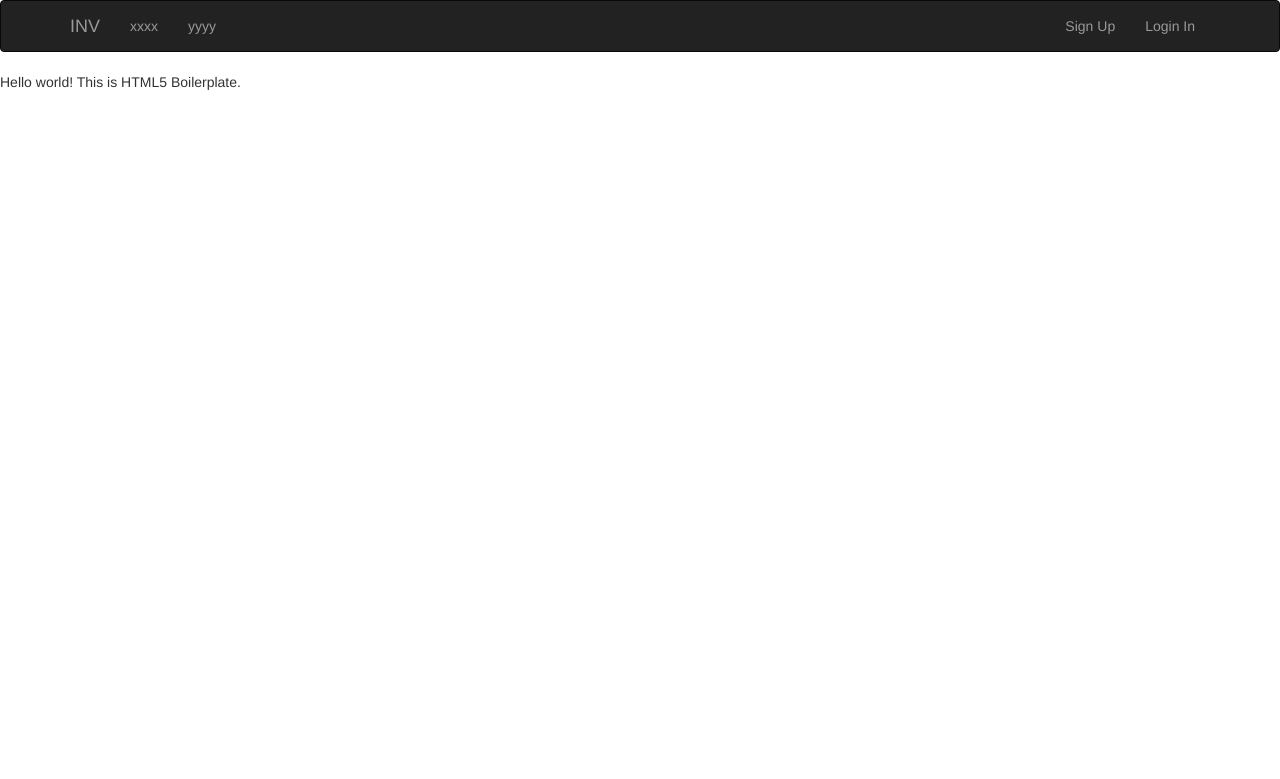
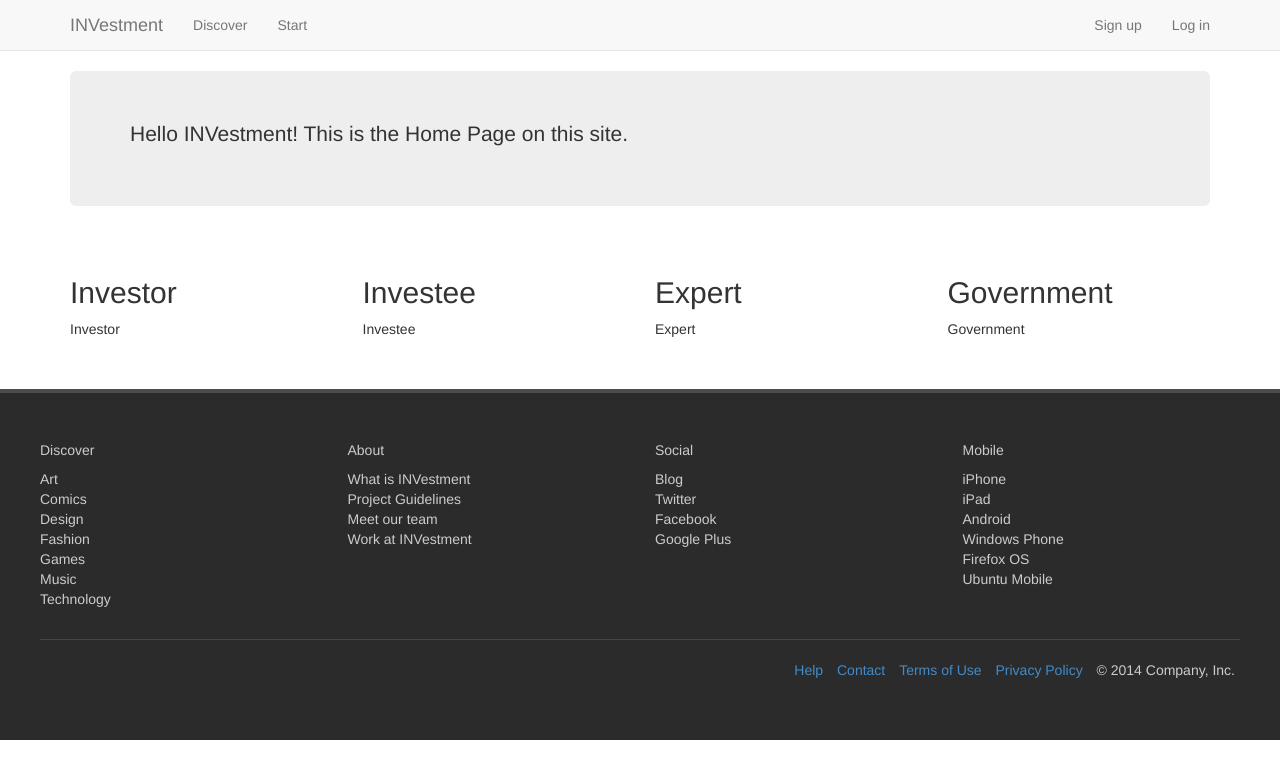
Before and after one commit to cunjing/inv, a Django app: template account/templates/index.html in a window 1280 px wide. Shown: the top 779 px of the page. Run offline with Django 3.2, Linux system fonts and the light colour scheme; the template is opened without the code that fills it, so the values that code supplies are empty; parts of the project's set-up code (start-up, migrations or seed data) failed here and were passed over; some libraries are stand-ins or nearby versions.

Commit message:
add base.css. modify layout of base.html.

```diff
--- a/account/templates/index.html
+++ b/account/templates/index.html
@@ -1,5 +1,29 @@
 {% extends 'base.html' %}
 
 {% block content %}
-<p>Hello world! This is HTML5 Boilerplate.</p>
+    <div class="jumbotron">
+        <p>Hello INVestment! This is the Home Page on this site.</p>
+    </div>
+    <div class="row">
+        <div class="col-lg-3">
+            <img src="" alt=""/>
+            <h2>Investor</h2>
+            <p>Investor</p>
+        </div>
+        <div class="col-lg-3">
+            <img src="" alt=""/>
+            <h2>Investee</h2>
+            <p>Investee</p>
+        </div>
+        <div class="col-lg-3">
+            <img src="" alt=""/>
+            <h2>Expert</h2>
+            <p>Expert</p>
+        </div>
+        <div class="col-lg-3">
+            <img src="" alt=""/>
+            <h2>Government</h2>
+            <p>Government</p>
+        </div>
+    </div>
 {% endblock %}
--- /dev/null
+++ b/inv/static/css/base.css
@@ -0,0 +1,10 @@
+footer {
+    margin: 40px 0 0;
+    padding: 40px 40px 80px;
+    border-top: 4px solid #4c4c4c;
+    background-color: #2b2b2b;
+    color: #ccc;
+}
+footer hr {
+    border-top-color: #444;
+}
--- a/inv/templates/base.html
+++ b/inv/templates/base.html
@@ -1,40 +1,99 @@
 <!DOCTYPE html>
-<html>
+<html xmlns="http://www.w3.org/1999/html">
 <head>
     <meta charset="utf-8">
     <meta http-equiv="X-UA-Compatible" content="IE=edge">
-    <title>INV</title>
+    <title>INVestment</title>
     <meta name="description" content="Investment">
     <meta name="viewport" content="width=device-width, initial-scale=1">{% load staticfiles %}
     <link rel="apple-touch-icon" sizes="152x152" href="{% static 'img/apple-touch-icon.png' %}">
     <link rel="icon" type="image/x-icon" href="{% static 'img/favicon.ico' %}">
     <link rel="stylesheet" href="{% static 'vendor/bootstrap/css/bootstrap.min.css' %}" media="screen">
+    <link rel="stylesheet" href="{% static 'css/base.css' %}"/>
 </head>
 <body>
     <!--[if lt IE 10]>
         <p class="browsehappy">You are using an <strong>outdated</strong> browser. Please <a href="http://browsehappy.com/">upgrade your browser</a> to improve your experience.</p>
     <![endif]-->
 
-    <div class="navbar navbar-inverse">
+    <header class="navbar navbar-default navbar-static-top">
         <div class="container">
             <div class="navbar-header">
-                <a class="navbar-brand" href="#">INV</a>
+                <a class="navbar-brand" href="#">INVestment</a>
             </div>
             <div class="navbar-collapse collapse">
                 <ul class="nav navbar-nav">
-                    <li><a href="#">xxxx</a></li>
-                    <li><a href="#">yyyy</a></li>
+                    <li><a href="#">Discover</a></li>
+                    <li><a href="#">Start</a></li>
                 </ul>
                 <ul class="nav navbar-nav navbar-right">
-                    <li><a href="#">Sign Up</a></li>
-                    <li><a href="#">Login In</a></li>
+                    <li><a href="#">Sign up</a></li>
+                    <li><a href="#">Log in</a></li>
                 </ul>
             </div>
         </div>
+    </header>
+
+    <!-- Add your site or application content here -->
+    <div class="container">
+        {% block content %}{% endblock %}
     </div>
 
-    <!-- Add your site or application content here -->
-    {% block content %}{% endblock %}
+    <footer>
+        <div class="row">
+            <div class="col-lg-3">
+                <h5>Discover</h5>
+                <ul class="list-unstyled">
+                    <li>Art</li>
+                    <li>Comics</li>
+                    <li>Design</li>
+                    <li>Fashion</li>
+                    <li>Games</li>
+                    <li>Music</li>
+                    <li>Technology</li>
+                </ul>
+            </div>
+            <div class="col-lg-3">
+                <h5>About</h5>
+                <ul class="list-unstyled">
+                    <li>What is INVestment</li>
+                    <li>Project Guidelines</li>
+                    <li>Meet our team</li>
+                    <li>Work at INVestment</li>
+                </ul>
+            </div>
+            <div class="col-lg-3">
+                <h5>Social</h5>
+                <ul class="list-unstyled">
+                    <li>Blog</li>
+                    <li>Twitter</li>
+                    <li>Facebook</li>
+                    <li>Google Plus</li>
+                </ul>
+            </div>
+            <div class="col-lg-3">
+                <h5>Mobile</h5>
+                <ul class="list-unstyled">
+                    <li>iPhone</li>
+                    <li>iPad</li>
+                    <li>Android</li>
+                    <li>Windows Phone</li>
+                    <li>Firefox OS</li>
+                    <li>Ubuntu Mobile</li>
+                </ul>
+            </div>
+        </div>
+        <hr/>
+        <div>
+            <ul class="pull-right list-inline">
+                <li><a href="#">Help</a></li>
+                <li><a href="#">Contact</a></li>
+                <li><a href="#">Terms of Use</a></li>
+                <li><a href="#">Privacy Policy</a></li>
+                <li>&copy; 2014 Company, Inc.</li>
+            </ul>
+        </div>
+    </footer>
 
     <script src="//ajax.googleapis.com/ajax/libs/jquery/1.10.2/jquery.min.js"></script>
     <script>window.jQuery || document.write('<script src="{% static 'vendor/jquery/jquery-1.10.2.min.js' %}"><\/script>')</script>
```
